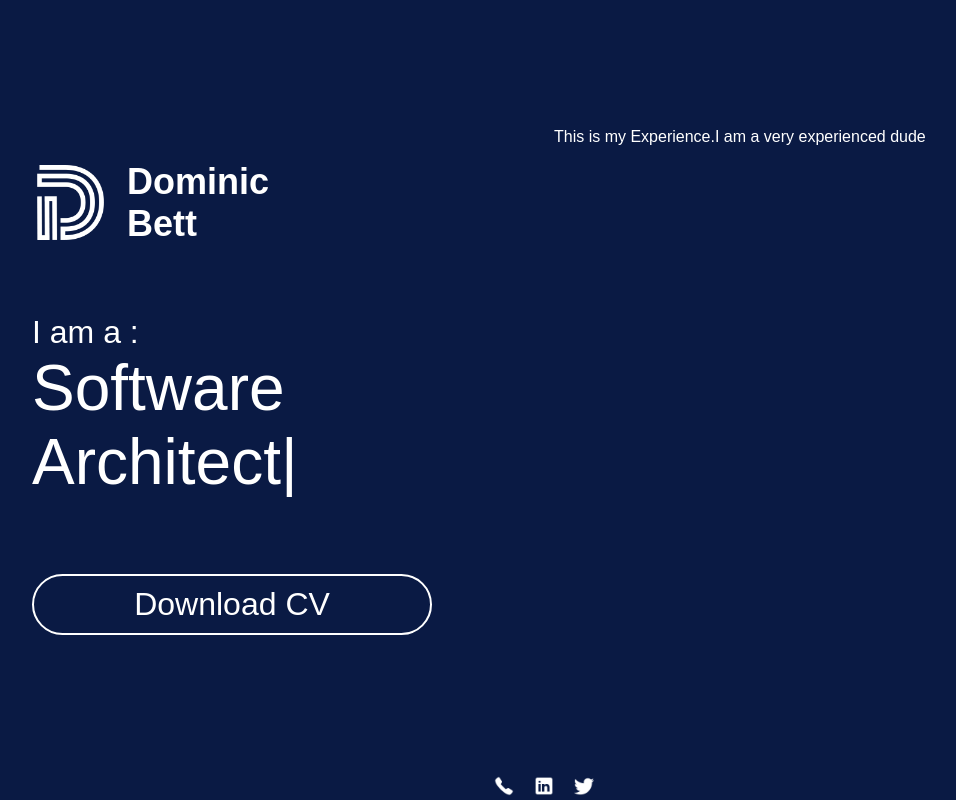
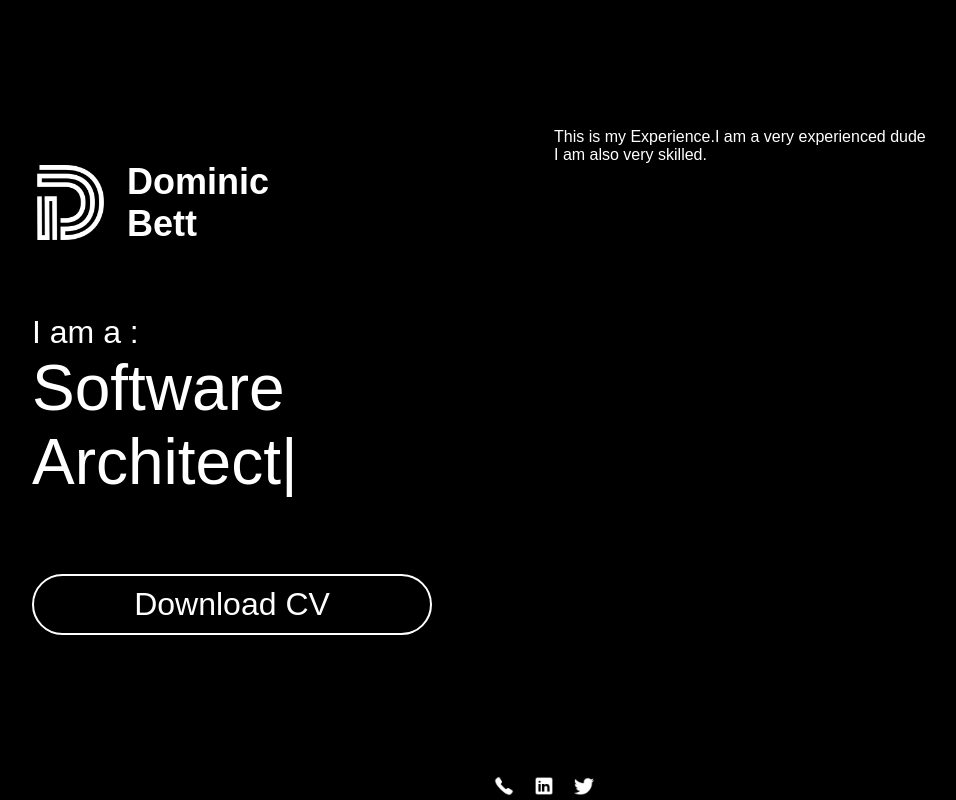
Before and after one commit to domiebett/domiebett.github.io, a React (Create React App) app: page / in a window 1280 px wide. Shown: the whole page, without its empty margins (96-1052 px from the left). Built offline with nearby package versions, Linux system fonts and the light colour scheme.

Commit message:
my info base work

```diff
--- a/src/components/Content.tsx
+++ b/src/components/Content.tsx
@@ -1,12 +1,28 @@
-import {  createContext, useState } from 'react';
+import { createContext, useEffect, useState } from 'react';
 import './Content.scss';
-import Experience from './experience/Experience';
+import Experience from './my-info/Experience/Experience';
 import Intro from './intro/Intro';
 import Socials from './intro/about-me/Socials/Socials';
 import { ScreenSizeContext } from 'contexts/Contexts';
+import MyInfo from './my-info/MyInfo';
 
 const Content = () => {
   const [screenSize, setScreenSize] = useState('Desktop');
+  const breakPoint = 700;
+
+  useEffect(() => {
+    window.addEventListener('resize', handleResize);
+
+    return () => window.removeEventListener('resize', handleResize);
+  }, [screenSize, breakPoint]);
+
+  const handleResize = (evt: UIEvent) => {
+    if (window.innerWidth <= breakPoint && screenSize !== 'Mobile') {
+      setScreenSize('Mobile');
+    } else if (window.innerWidth > breakPoint && screenSize !== 'Desktop') {
+      setScreenSize('Desktop');
+    }
+  };
 
   return (
     <ScreenSizeContext.Provider value={screenSize}>
@@ -15,7 +31,7 @@ const Content = () => {
           <Intro />
         </div>
         <div className="Panel">
-          <Experience />
+          <MyInfo />
         </div>
       </div>
       <div className="Footer">
--- a/src/components/intro/about-me/DownloadCV/DownloadCv.scss
+++ b/src/components/intro/about-me/DownloadCV/DownloadCv.scss
@@ -1,7 +1,7 @@
 @import './../../../../styles/variables.scss';
 
 .DownloadCVButton {
-  @extend .app-button;
+  @extend .app-button-hover;
   padding: 10px;
   font-size: 2rem;
   border-radius: 60px;
--- a/src/components/experience/Experience.tsx
+++ b/src/components/my-info/Experience/Experience.tsx
@@ -1,4 +1,7 @@
-const Experience = () => {
+import { ViewProps } from '../IView';
+import './Experience.scss';
+
+const Experience = ({active}: ViewProps) => {
   return (
     <div className="Experience">
       This is my Experience.
--- /dev/null
+++ b/src/components/my-info/IView.ts
@@ -0,0 +1,3 @@
+export interface ViewProps {
+  active: boolean;
+}
--- /dev/null
+++ b/src/components/my-info/MyInfo.scss
@@ -0,0 +1,3 @@
+.MyInfo {
+
+}
--- /dev/null
+++ b/src/components/my-info/MyInfo.tsx
@@ -0,0 +1,35 @@
+import { useState } from 'react';
+import Experience from './Experience/Experience';
+
+import './MyInfo.scss';
+import Skills from './Skills/Skills';
+import Switcher from './Switcher/Switcher';
+
+const views = [
+  {
+    title: 'Experience',
+    view: Experience,
+  },
+  {
+    title: 'Skills',
+    view: Skills,
+  },
+];
+
+const MyInfo = () => {
+  const [activeView, setActiveView] = useState('Experience');
+
+  return (
+    <div className="MyInfo">
+      <Switcher titles={views.map((view) => view.title)} />
+
+      <div className="Views">
+        {views.map(({ title, view: View }, index) => (
+          <View key={index} active={activeView === title} />
+        ))}
+      </div>
+    </div>
+  );
+};
+
+export default MyInfo;
--- /dev/null
+++ b/src/components/my-info/Skills/Skills.tsx
@@ -0,0 +1,12 @@
+import { ViewProps } from '../IView';
+import './Skills.scss';
+
+const Skills = ({active}: ViewProps) => {
+    return (
+        <div className="Skills">
+            I am also very skilled.
+        </div>
+    )
+}
+
+export default Skills;
--- /dev/null
+++ b/src/components/my-info/Switcher/Switcher.tsx
@@ -0,0 +1,13 @@
+import './Switcher.scss';
+
+const Switcher = ({titles}: Props) => {
+    return (
+        <div className="Switcher"></div>
+    )
+}
+
+export interface Props {
+    titles: string[]
+}
+
+export default Switcher;
--- a/src/styles/variables.scss
+++ b/src/styles/variables.scss
@@ -1,5 +1,7 @@
-$background: #0a1a44;
-$app-secondary: #0a1a44;
+// $background: #0a1a44;
+$background: #000;
+// $app-secondary: #0a1a44;
+$app-secondary: #000;
 $app-primary: #fff;
 
 // text
@@ -22,6 +24,15 @@ $button-border-width: 2px;
   border-style: solid;
 }
 
+.app-button-hover {
+  @extend .app-button;
+
+  &:hover {
+    color: $app-secondary;
+    background-color: $app-primary;
+  }
+}
+
 .no-style-button {
   @extend .button;
   padding: 0;
```
Also changed, not shown: src/components/my-info/Experience/Experience.scss (renamed from src/components/experience/Experience.scss), src/components/my-info/Skills/Skills.scss (added), src/components/my-info/Switcher/Switcher.scss (added).
